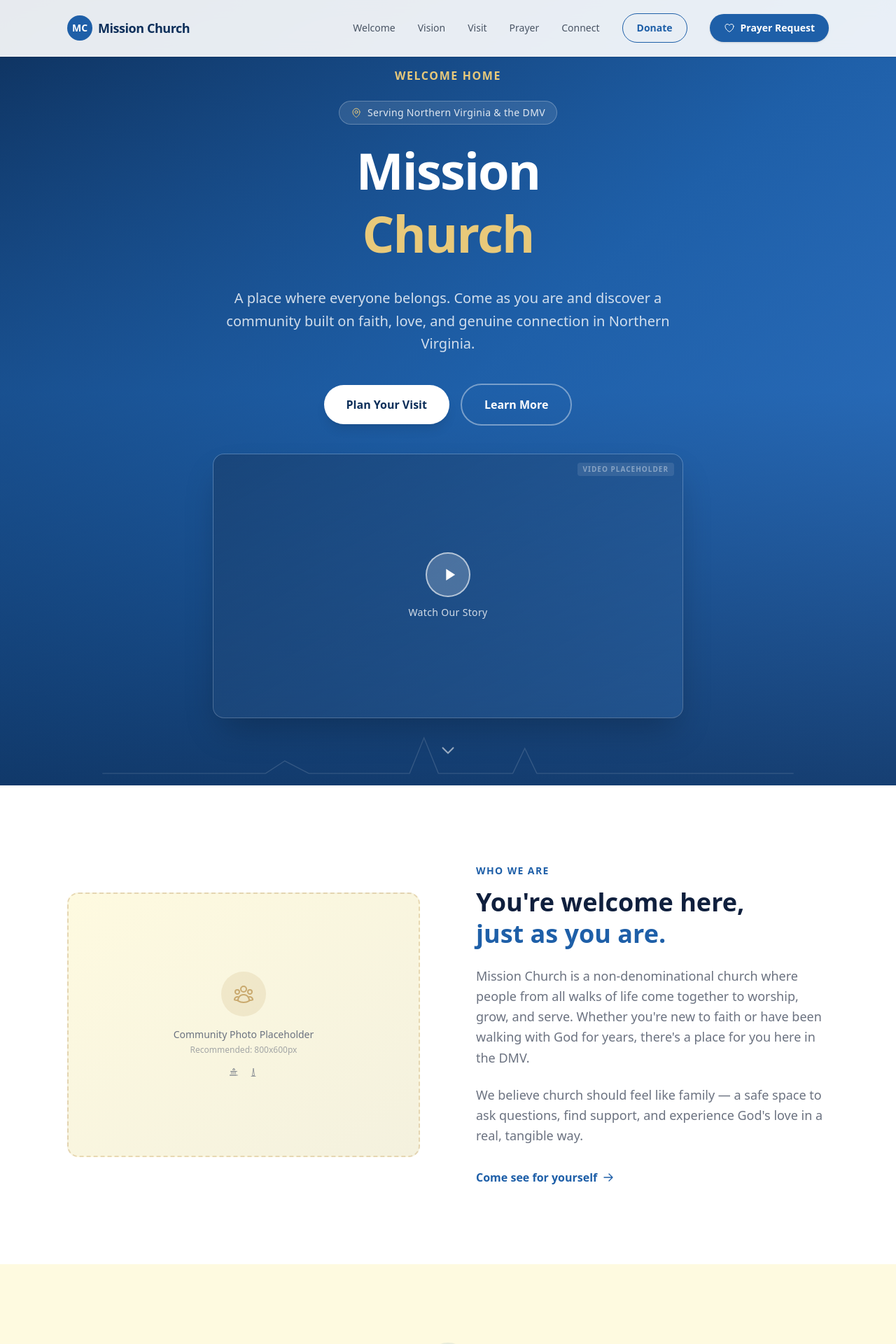
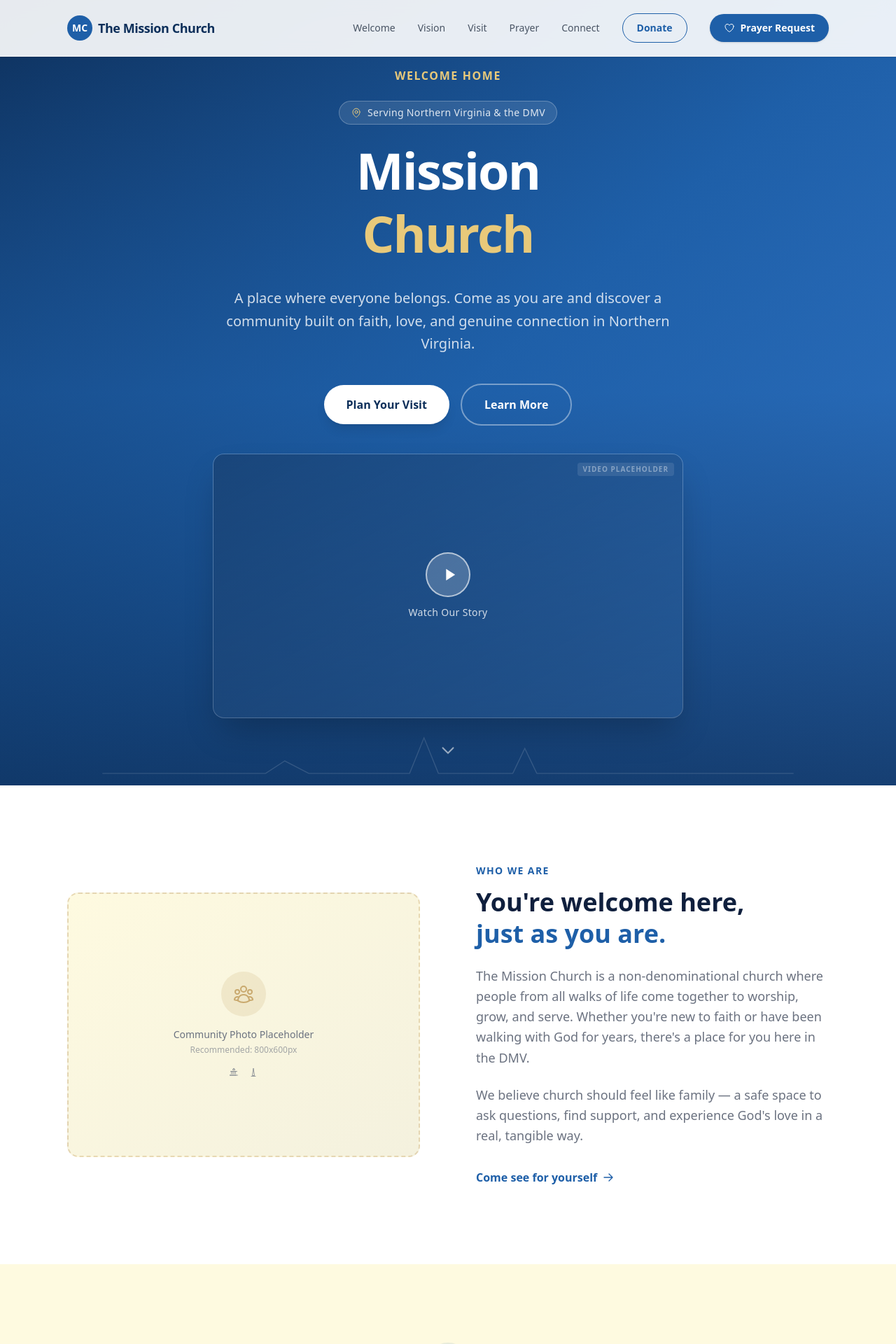
Before and after one commit to trentphoto/fcc, a Next.js app: page / in a window 1280 px wide. Shown: the top 1920 px of the page at 70% size. Built offline with nearby package versions, Linux system fonts and the light colour scheme.

Commit message:
update name with The

```diff
--- a/src/app/layout.tsx
+++ b/src/app/layout.tsx
@@ -8,9 +8,9 @@ const geistSans = Geist({
 });
 
 export const metadata: Metadata = {
-  title: "Mission Church | Welcome Home",
+  title: "The Mission Church | Welcome Home",
   description:
-    "Mission Church — a welcoming non-denominational church serving Northern Virginia and the DMV. Join us for worship, community, and faith.",
+    "The Mission Church — a welcoming non-denominational church serving Northern Virginia and the DMV. Join us for worship, community, and faith.",
 };
 
 export default function RootLayout({
--- a/src/app/page.tsx
+++ b/src/app/page.tsx
@@ -135,7 +135,7 @@ function Navbar() {
               MC
             </div>
             <span className="text-lg font-bold text-primary-dark tracking-tight hidden sm:inline">
-              Mission Church
+              The Mission Church
             </span>
             <span className="text-lg font-bold text-primary-dark tracking-tight sm:hidden">
               MC
@@ -358,7 +358,7 @@ function WelcomeSection() {
               <span className="text-primary">just as you are.</span>
             </h2>
             <p className="text-text-muted text-lg leading-relaxed mb-6">
-              Mission Church is a non-denominational church where people
+              The Mission Church is a non-denominational church where people
               from all walks of life come together to worship, grow, and serve.
               Whether you&apos;re new to faith or have been walking with God for
               years, there&apos;s a place for you here in the DMV.
@@ -417,7 +417,7 @@ function VisionSection() {
             &rdquo;
           </blockquote>
           <p className="text-text-muted text-sm mt-6">
-            — Mission Church Vision Statement
+            — The Mission Church Vision Statement
           </p>
         </div>
 
@@ -666,7 +666,7 @@ function CommunitySection() {
       <div className="max-w-6xl mx-auto px-4 sm:px-6 lg:px-8">
         <div className="text-center mb-12">
           <p className="text-primary font-semibold text-sm tracking-widest uppercase mb-3">
-            Life at Mission Church
+            Life at The Mission Church
           </p>
           <h2 className="text-3xl sm:text-4xl font-bold text-foreground leading-tight">
             A Place to Belong
@@ -717,7 +717,7 @@ function ConnectSection() {
           Follow Along With Us
         </h2>
         <p className="text-text-muted text-lg max-w-2xl mx-auto mb-10">
-          Stay up to date with what&apos;s happening at Mission Church. Follow us on social
+          Stay up to date with what&apos;s happening at The Mission Church. Follow us on social
           media for encouragement, event updates, and community highlights
           across Northern Virginia and the greater DMV.
         </p>
@@ -763,7 +763,7 @@ function ConnectSection() {
           <div className="w-20 h-20 rounded-full bg-white/10 flex items-center justify-center mx-auto mb-6">
             {/*
               TODO: Replace with church logo
-              <Image src="/images/logo.png" alt="Mission Church Logo" width={48} height={48} />
+              <Image src="/images/logo.png" alt="The Mission Church Logo" width={48} height={48} />
             */}
             <span className="text-2xl font-bold">MC</span>
           </div>
@@ -799,7 +799,7 @@ function Footer() {
               <div className="w-8 h-8 rounded-full bg-primary flex items-center justify-center text-white font-bold text-xs">
                 MC
               </div>
-              <span className="font-bold text-lg">Mission Church</span>
+              <span className="font-bold text-lg">The Mission Church</span>
             </div>
             <p className="text-white/50 text-sm leading-relaxed">
               A welcoming non-denominational church serving Northern Virginia
@@ -872,7 +872,7 @@ function Footer() {
 
         <div className="border-t border-white/10 pt-8 text-center">
           <p className="text-white/30 text-sm">
-            &copy; {new Date().getFullYear()} Mission Church. All rights
+            &copy; {new Date().getFullYear()} The Mission Church. All rights
             reserved.
           </p>
         </div>
```
